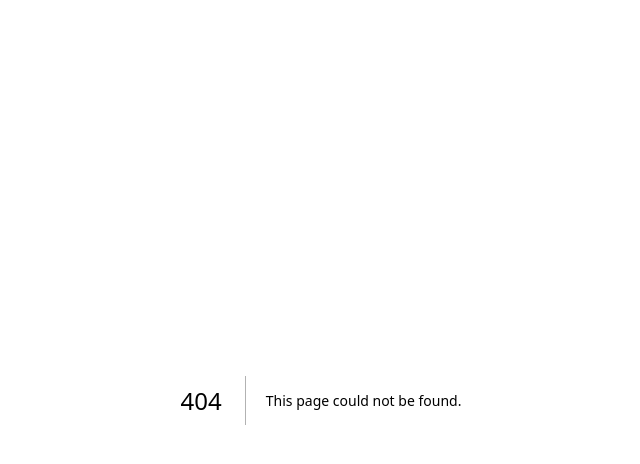
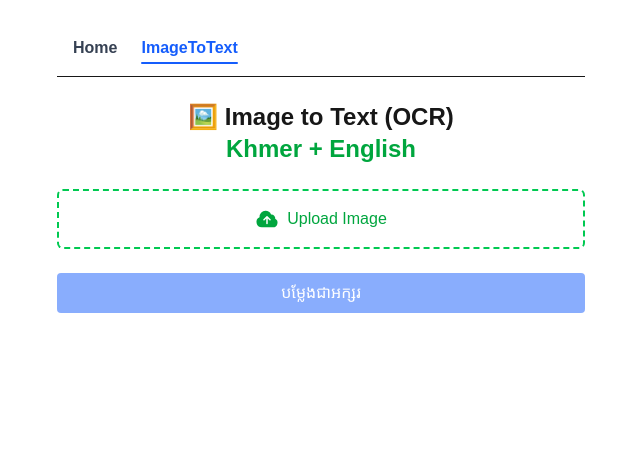
Before and after one commit to siemseko/resize_image, a Next.js app: page /ImageToText in a window 1280 px wide. Before the commit this address had no page. Shown: the top 464 px of the page, without its empty margins (319-959 px from the left). Built offline with nearby package versions, Linux system fonts and the light colour scheme.

Commit message:
imagetotext

```diff
--- a/package.json
+++ b/package.json
@@ -11,12 +11,14 @@
   "dependencies": {
     "@heroicons/react": "^2.2.0",
     "archiver": "^7.0.1",
+    "clsx": "^2.1.1",
     "file-saver": "^2.0.5",
     "jszip": "^3.10.1",
     "next": "15.3.2",
     "react": "^19.0.0",
     "react-dom": "^19.0.0",
-    "sharp": "^0.34.1"
+    "sharp": "^0.34.1",
+    "tesseract.js": "^6.0.1"
   },
   "devDependencies": {
     "@eslint/eslintrc": "^3",
--- /dev/null
+++ b/src/app/ImageToText/page.tsx
@@ -0,0 +1,99 @@
+'use client';
+
+import Navbar from '@/components/Navbar';
+import { useState } from 'react';
+import Tesseract from 'tesseract.js';
+import { CloudArrowUpIcon } from '@heroicons/react/24/solid';
+
+export default function ImageToText() {
+  const [image, setImage] = useState<File | null>(null);
+  const [text, setText] = useState('');
+  const [loading, setLoading] = useState(false);
+  const [error, setError] = useState('');
+
+  const handleFileChange = (e: React.ChangeEvent<HTMLInputElement>) => {
+    const file = e.target.files?.[0];
+    if (file) {
+      setImage(file);
+      setText('');
+      setError('');
+    }
+  };
+
+  const handleConvert = async () => {
+    if (!image) return;
+    setLoading(true);
+    setText('');
+    setError('');
+
+    try {
+      const result = await Tesseract.recognize(image, 'khm+eng', {
+        logger: (m) => console.log(m),
+      });
+      setText(result.data.text);
+    } catch (err) {
+      setError('❌ Failed to extract text. Please try another image.');
+    }
+
+    setLoading(false);
+  };
+
+  return (
+    <div className="max-w-xl mx-auto p-6 space-y-6">
+      <Navbar />
+
+      <h1 className="text-2xl font-bold text-center">
+        🖼️ Image to Text (OCR) <br /> <span className="text-green-600">Khmer + English</span>
+      </h1>
+
+      {/* Upload section */}
+      <div className="border-2 border-green-500 border-dashed p-4 rounded-md text-center">
+        <label className="flex justify-center items-center gap-2 cursor-pointer text-green-600 font-medium">
+          <CloudArrowUpIcon className="h-6 w-6" />
+          Upload Image
+          <input
+            type="file"
+            accept="image/*"
+            hidden
+            onChange={handleFileChange}
+          />
+        </label>
+      </div>
+
+      {/* Preview */}
+      {image && (
+        <div className="text-center">
+          <img
+            src={URL.createObjectURL(image)}
+            alt="Uploaded preview"
+            className="max-h-64 rounded shadow mx-auto"
+          />
+        </div>
+      )}
+
+      {/* Convert Button */}
+      <button
+        onClick={handleConvert}
+        disabled={!image || loading}
+        className="w-full bg-blue-600 text-white px-4 py-2 rounded disabled:opacity-50 font-[Kantumruy_Pro]"
+      >
+        {loading ? 'កំពុងបម្លែង...' : 'បម្លែងជាអក្សរ'}
+      </button>
+
+      {/* OCR Result */}
+      {text && (
+        <div className="mt-4 p-4 bg-gray-100 rounded whitespace-pre-wrap border border-gray-300">
+          <strong>អត្ថបទបកប្រែ:</strong>
+          <p>{text}</p>
+        </div>
+      )}
+
+      {/* Error Message */}
+      {error && (
+        <div className="text-red-600 font-medium">
+          {error}
+        </div>
+      )}
+    </div>
+  );
+}
--- /dev/null
+++ b/src/app/api/ImageToText/page.tsx
@@ -0,0 +1,80 @@
+'use client';
+import { useState } from 'react';
+import Tesseract from 'tesseract.js';
+
+export default function ImageToText() {
+  const [image, setImage] = useState<File | null>(null);
+  const [text, setText] = useState('');
+  const [loading, setLoading] = useState(false);
+  const [error, setError] = useState('');
+
+  const handleFileChange = (e: React.ChangeEvent<HTMLInputElement>) => {
+    if (e.target.files?.[0]) {
+      setImage(e.target.files[0]);
+      setText('');
+      setError('');
+    }
+  };
+
+  const handleConvert = async () => {
+    if (!image) return;
+    setLoading(true);
+    setText('');
+    setError('');
+
+    try {
+      const result = await Tesseract.recognize(image, 'eng', {
+        logger: (m) => console.log(m),
+      });
+      setText(result.data.text);
+    } catch (err) {
+      setError('Failed to extract text. Please try another image.');
+    }
+
+    setLoading(false);
+  };
+
+  return (
+    <div className="max-w-xl mx-auto p-6 space-y-6">
+      <h1 className="text-2xl font-bold">🖼️ Image to Text Converter (OCR)</h1>
+
+      <input
+        type="file"
+        accept="image/*"
+        onChange={handleFileChange}
+        className="block w-full text-sm border border-gray-300 p-2 rounded"
+      />
+
+      {image && (
+        <div>
+          <img
+            src={URL.createObjectURL(image)}
+            alt="Uploaded"
+            className="max-h-64 rounded shadow"
+          />
+        </div>
+      )}
+
+      <button
+        onClick={handleConvert}
+        disabled={!image || loading}
+        className="bg-blue-600 text-white px-4 py-2 rounded disabled:opacity-50"
+      >
+        {loading ? 'Converting...' : 'Convert to Text'}
+      </button>
+
+      {text && (
+        <div className="mt-4 p-4 bg-gray-100 rounded whitespace-pre-wrap border border-gray-300">
+          <strong>Extracted Text:</strong>
+          <p>{text}</p>
+        </div>
+      )}
+
+      {error && (
+        <div className="text-red-600 font-medium">
+          {error}
+        </div>
+      )}
+    </div>
+  );
+}
--- a/src/app/page.tsx
+++ b/src/app/page.tsx
@@ -3,6 +3,7 @@ import { useState } from 'react';
 import JSZip from 'jszip';
 import { saveAs } from 'file-saver';
 import { ArrowDownTrayIcon, CloudArrowUpIcon } from '@heroicons/react/24/solid';
+import Navbar from '@/components/Navbar';
 
 export default function HomePage() {
   const [files, setFiles] = useState<File[]>([]);
@@ -83,6 +84,7 @@ export default function HomePage() {
 
   return (
     <div className="max-w-xl mx-auto p-6 space-y-6">
+      <Navbar/>
       <h1 className="text-2xl font-bold">Resize Images to 1280x720 (Client-Side)</h1>
 
       {/* Resize mode selector */}
--- /dev/null
+++ b/src/components/Navbar.tsx
@@ -0,0 +1,36 @@
+'use client';
+import Link from 'next/link';
+import { usePathname } from 'next/navigation';
+import clsx from 'clsx';
+
+const navItems = [
+  { name: 'Home', href: '/' },
+  { name: 'ImageToText', href: '/ImageToText' },
+//   { name: 'Services', href: '/services' },
+//   { name: 'Contact', href: '/contact' },
+];
+
+export default function Navbar() {
+  const pathname = usePathname();
+
+  return (
+    <nav className="border-b">
+      <div className="max-w-6xl mx-auto px-4 py-3 flex space-x-6 font-semibold">
+        {navItems.map(({ name, href }) => (
+          <Link
+            key={href}
+            href={href}
+            className={clsx(
+              'relative pb-1',
+              pathname === href
+                ? 'text-blue-600 after:absolute after:left-0 after:bottom-0 after:h-[2px] after:w-full after:bg-blue-600 after:rounded'
+                : 'text-gray-700 hover:text-blue-600'
+            )}
+          >
+            {name}
+          </Link>
+        ))}
+      </div>
+    </nav>
+  );
+}
```
Also changed, not shown: 1 other file (tests, documents, lock files or other folders).
